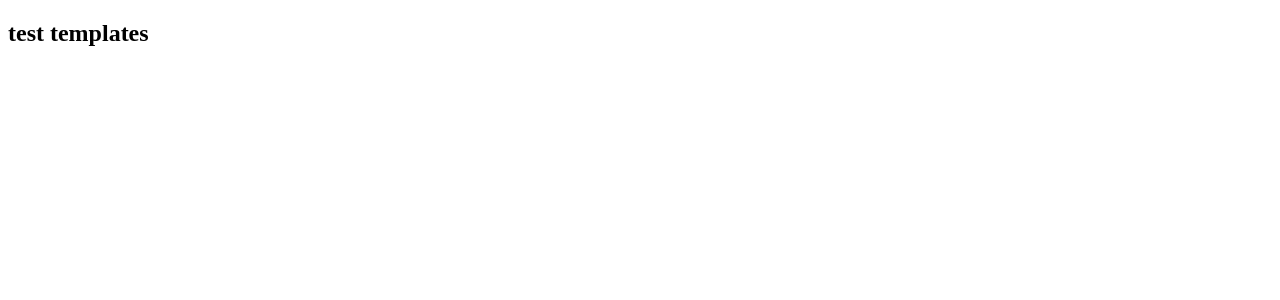
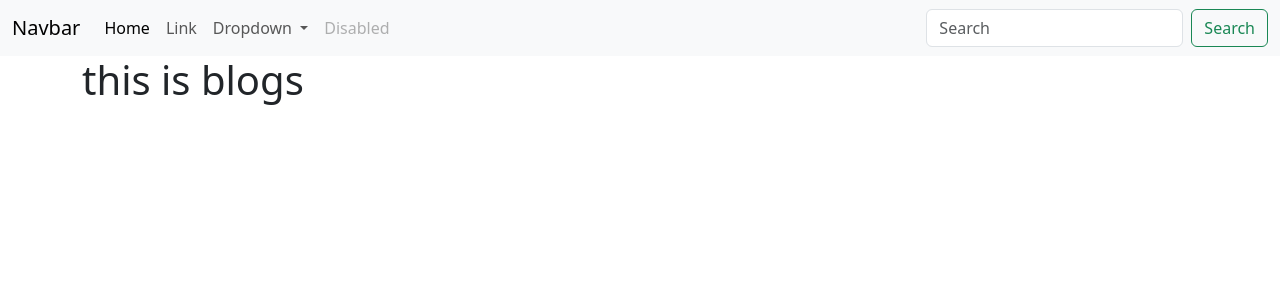
Before and after one commit to Samyam-Pradhan/Blog_App-django-, a Django app: page /blog/ in a window 1280 px wide. Before the commit the part shown is almost empty. Shown: the top 300 px of the page. Run offline with Django 5.2, Linux system fonts and the light colour scheme.

Commit message:
Add Navbar using layout.html

```diff
--- a/blog/templates/index.html
+++ b/blog/templates/index.html
@@ -1,11 +1,9 @@
-<!DOCTYPE html>
-<html lang="en">
-<head>
-    <meta charset="UTF-8">
-    <meta name="viewport" content="width=device-width, initial-scale=1.0">
-    <title>Document</title>
-</head>
-<body>
-    <h2>test templates</h2>
-</body>
-</html>
+{% extends "layout.html" %}
+
+{% block title %}
+blog site
+{% endblock %}
+
+{% block content %}
+<h1>this is blogs</h1>
+{% endblock %}
--- /dev/null
+++ b/templates/layout.html
@@ -0,0 +1,55 @@
+{% load static %}
+<!DOCTYPE html>
+<html lang="en">
+<head>
+    <meta charset="UTF-8">
+    <meta name="viewport" content="width=device-width, initial-scale=1.0">
+    <link href="https://cdn.jsdelivr.net/npm/bootstrap@5.3.8/dist/css/bootstrap.min.css" rel="stylesheet" integrity="sha384-sRIl4kxILFvY47J16cr9ZwB07vP4J8+LH7qKQnuqkuIAvNWLzeN8tE5YBujZqJLB" crossorigin="anonymous">
+    <title>
+        {% block title %}
+        A Simple Blog App
+        {% endblock %}
+    </title>
+</head>
+<body>
+    <nav class="navbar navbar-expand-lg bg-body-tertiary">
+  <div class="container-fluid">
+    <a class="navbar-brand" href="#">Navbar</a>
+    <button class="navbar-toggler" type="button" data-bs-toggle="collapse" data-bs-target="#navbarSupportedContent" aria-controls="navbarSupportedContent" aria-expanded="false" aria-label="Toggle navigation">
+      <span class="navbar-toggler-icon"></span>
+    </button>
+    <div class="collapse navbar-collapse" id="navbarSupportedContent">
+      <ul class="navbar-nav me-auto mb-2 mb-lg-0">
+        <li class="nav-item">
+          <a class="nav-link active" aria-current="page" href="#">Home</a>
+        </li>
+        <li class="nav-item">
+          <a class="nav-link" href="#">Link</a>
+        </li>
+        <li class="nav-item dropdown">
+          <a class="nav-link dropdown-toggle" href="#" role="button" data-bs-toggle="dropdown" aria-expanded="false">
+            Dropdown
+          </a>
+          <ul class="dropdown-menu">
+            <li><a class="dropdown-item" href="#">Action</a></li>
+            <li><a class="dropdown-item" href="#">Another action</a></li>
+            <li><hr class="dropdown-divider"></li>
+            <li><a class="dropdown-item" href="#">Something else here</a></li>
+          </ul>
+        </li>
+        <li class="nav-item">
+          <a class="nav-link disabled" aria-disabled="true">Disabled</a>
+        </li>
+      </ul>
+      <form class="d-flex" role="search">
+        <input class="form-control me-2" type="search" placeholder="Search" aria-label="Search"/>
+        <button class="btn btn-outline-success" type="submit">Search</button>
+      </form>
+    </div>
+  </div>
+</nav>
+    <div class="container">
+        {% block content %}{% endblock %}
+    </div>
+</body>
+</html>
```
